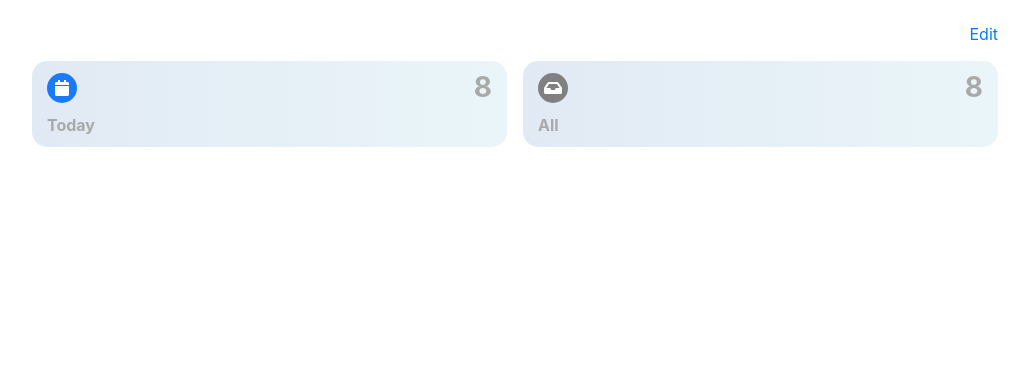
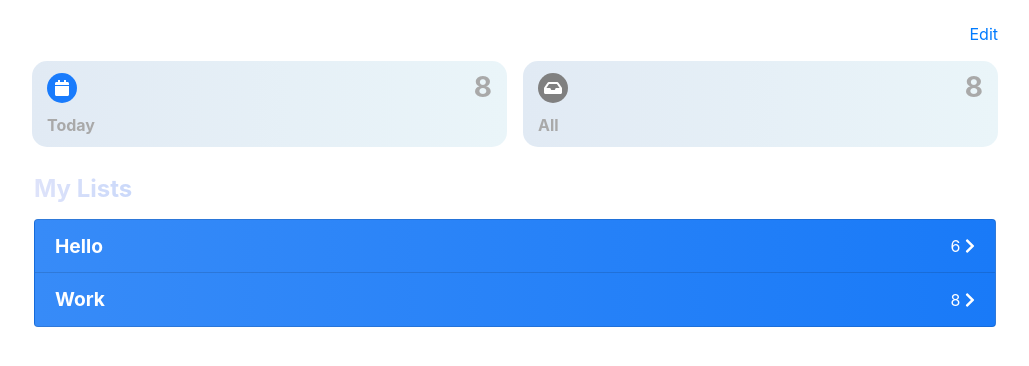
Before and after one commit to AlexMcIntosh/reminders, a React (Create React App) app in the folder client/: page / in a window 1280 px wide. Shown: the top 366 px of the page, without its empty margins (125-1154 px from the left). Built offline with nearby package versions, Linux system fonts and the light colour scheme.

Commit message:
UI adjustments

```diff
--- a/client/src/components/Home/Home.js
+++ b/client/src/components/Home/Home.js
@@ -2,12 +2,14 @@ import React, { useState } from 'react';
 import { Container } from 'react-bootstrap';
 import { Edit } from './Edit/Edit';
 import { Overview } from './Overview/Overview';
+import { MyLists } from './MyLists/MyLists';
 
 export const Home = () => {
     return (
         <Container>
             <Edit />
             <Overview />
+            <MyLists />
         </Container>
     )
 }
--- /dev/null
+++ b/client/src/components/Home/MyLists/MyLists.js
@@ -0,0 +1,40 @@
+import React, { useState } from 'react';
+import { Container, Row, ListGroup } from 'react-bootstrap';
+import { FontAwesomeIcon } from '@fortawesome/react-fontawesome'
+import { faChevronRight } from '@fortawesome/free-solid-svg-icons'
+
+import './variants.scss';
+import styles from './MyLists.module.scss'
+
+export const MyLists = () => {
+    const [lists, setLists] = useState([
+        { name: "Hello", count: 6 },
+        { name: "Work", count: 8 },
+    ]);
+
+    const faStyle = {
+        color: "white"
+    }
+
+    return (
+        <Container className={styles.myListsContainer}>
+            <div className={styles.myListsHeader}>My Lists</div>
+            <ListGroup>
+                {lists.map((list, index) => {
+                return <ListGroup.Item variant="reminderList" key={index}>
+                   <Container>
+                       <Row className="justify-content-between align-items-center">
+                            <div className={styles.listName}>
+                                { list.name }
+                            </div>
+                            <div>
+                                { list.count } <FontAwesomeIcon style={faStyle} icon={faChevronRight}></FontAwesomeIcon>
+                            </div>
+                       </Row>
+                    </Container>
+                </ListGroup.Item>
+                })}
+            </ListGroup>
+        </Container>
+    );
+}
--- /dev/null
+++ b/client/src/components/Home/MyLists/MyLists.module.scss
@@ -0,0 +1,27 @@
+.myListsContainer {
+    margin-top: 1rem;
+    text-align: left;
+
+    @media (min-width: 768px) {
+        max-width: 638px !important;
+       }
+
+      // Large devices (desktops, 992px and up)
+      @media (min-width: 992px) {
+        max-width: 992px !important;
+      }
+
+      .myListsHeader {
+          font-size: 1.5rem;
+          font-weight: 700;
+          margin-bottom: .75rem;
+          background: linear-gradient(to right,#dee3fa, #197af8);
+          background-clip: text;
+          color: transparent;
+      }
+}
+
+.listName {
+    font-size: 1.2rem;
+    font-weight: 700;
+}
--- /dev/null
+++ b/client/src/components/Home/MyLists/variants.scss
@@ -0,0 +1,4 @@
+.list-group-item-reminderList {
+    background-image: linear-gradient(to right, #378bf8  , #197af8);
+    color: white ;
+}
--- a/client/src/components/Home/Overview/Overview.module.scss
+++ b/client/src/components/Home/Overview/Overview.module.scss
@@ -1,7 +1,7 @@
 .group {
     padding: 10px 20px;
     margin: 8px;
-    background-image:linear-gradient(to right, #e1eaf4  , #eaf5f9) ;
+    background-image:linear-gradient(to right, #e1eaf4  , #eaf5f9);
     border-radius: 15px;
     font-weight: 700;
     color: darkgray;
```
